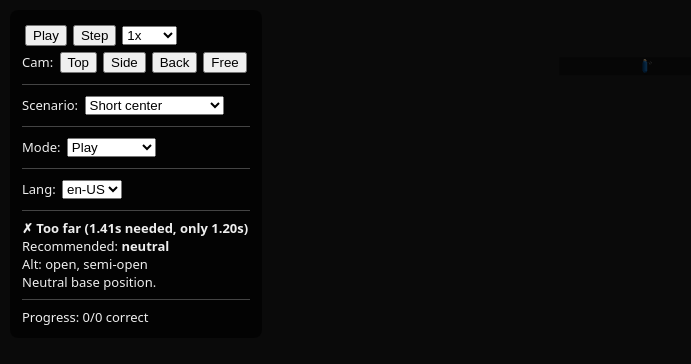
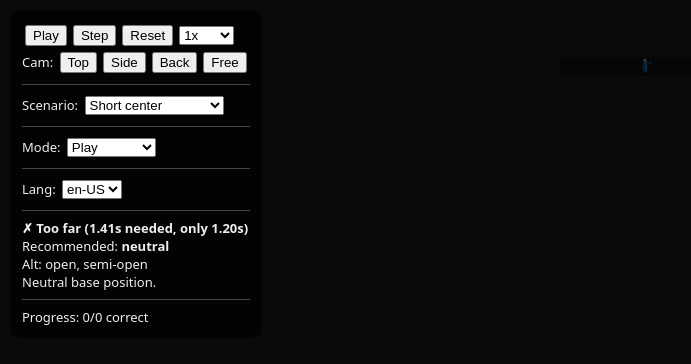
Before and after one commit to X988/tennis-vision-coach-clean, a React (Vite) app: page / in a window 1280 px wide. Shown: the top 364 px of the page, without its empty margins (0-691 px from the left). Built offline with nearby package versions, Linux system fonts and the light colour scheme.

Commit message:
Add reset button

```diff
--- a/src/App.tsx
+++ b/src/App.tsx
@@ -76,6 +76,18 @@ export default function App() {
 
   useEffect(() => { getStats().then(setStats); }, []);
 
+  const reset = () => {
+    setPlaying(false);
+    setSimTime(0);
+    anim.reset();
+    setUserStance(null);
+    setShowHint(false);
+    if (listening) {
+      recognitionRef.current?.stop();
+      setListening(false);
+    }
+  };
+
   const onStancePick = async (s: Stance) => {
     setUserStance(s);
     const correct = s === dec.recommended;
@@ -130,6 +142,7 @@ export default function App() {
         <div>
           <button onClick={() => setPlaying(p => !p)}>{playing ? 'Pause' : 'Play'}</button>
           <button onClick={() => setSimTime(t => t + 0.05)}>Step</button>
+          <button onClick={reset}>Reset</button>
           <select value={speed} onChange={e => setSpeed(+e.target.value)}>
             <option value={0.25}>0.25x</option>
             <option value={1}>1x</option>
```
